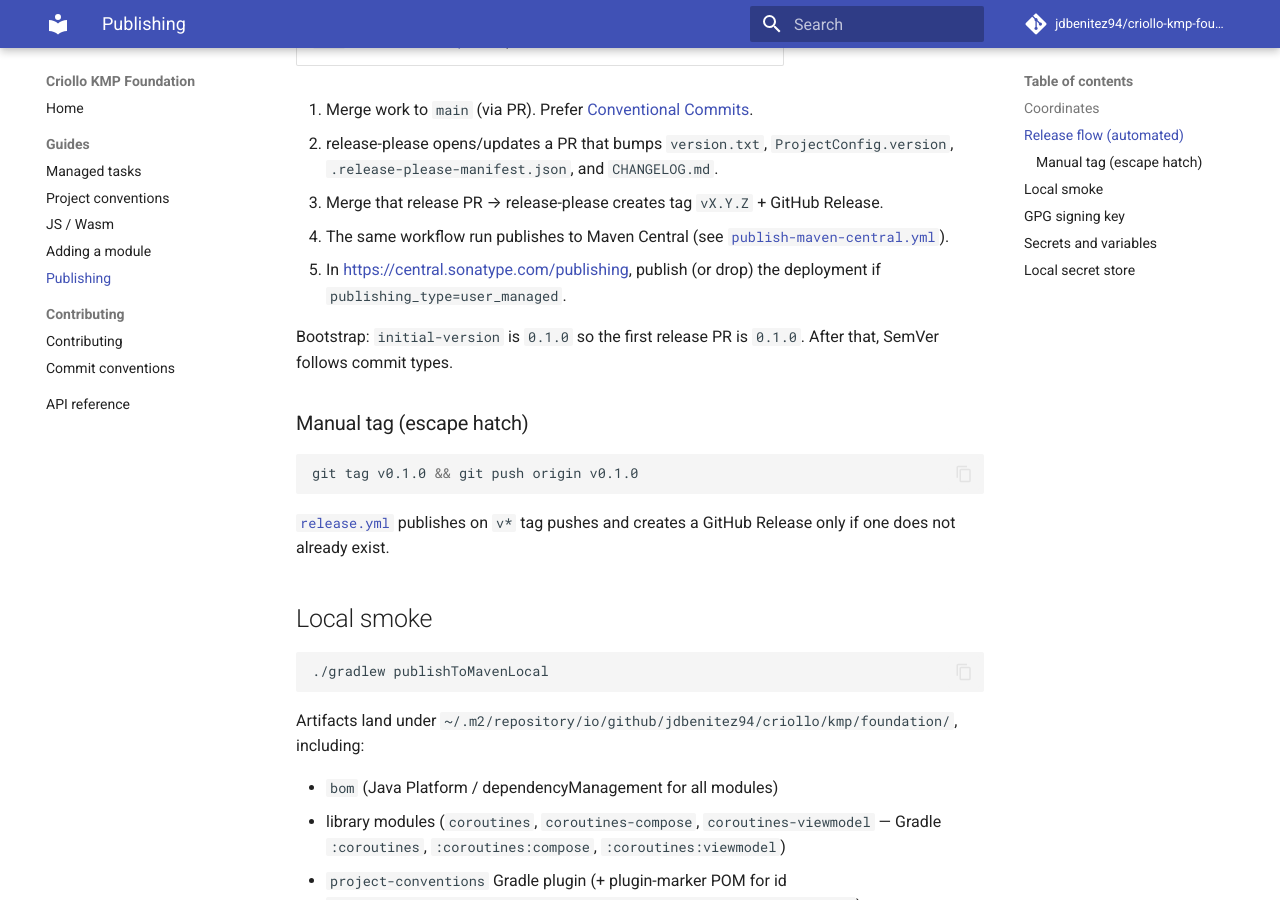
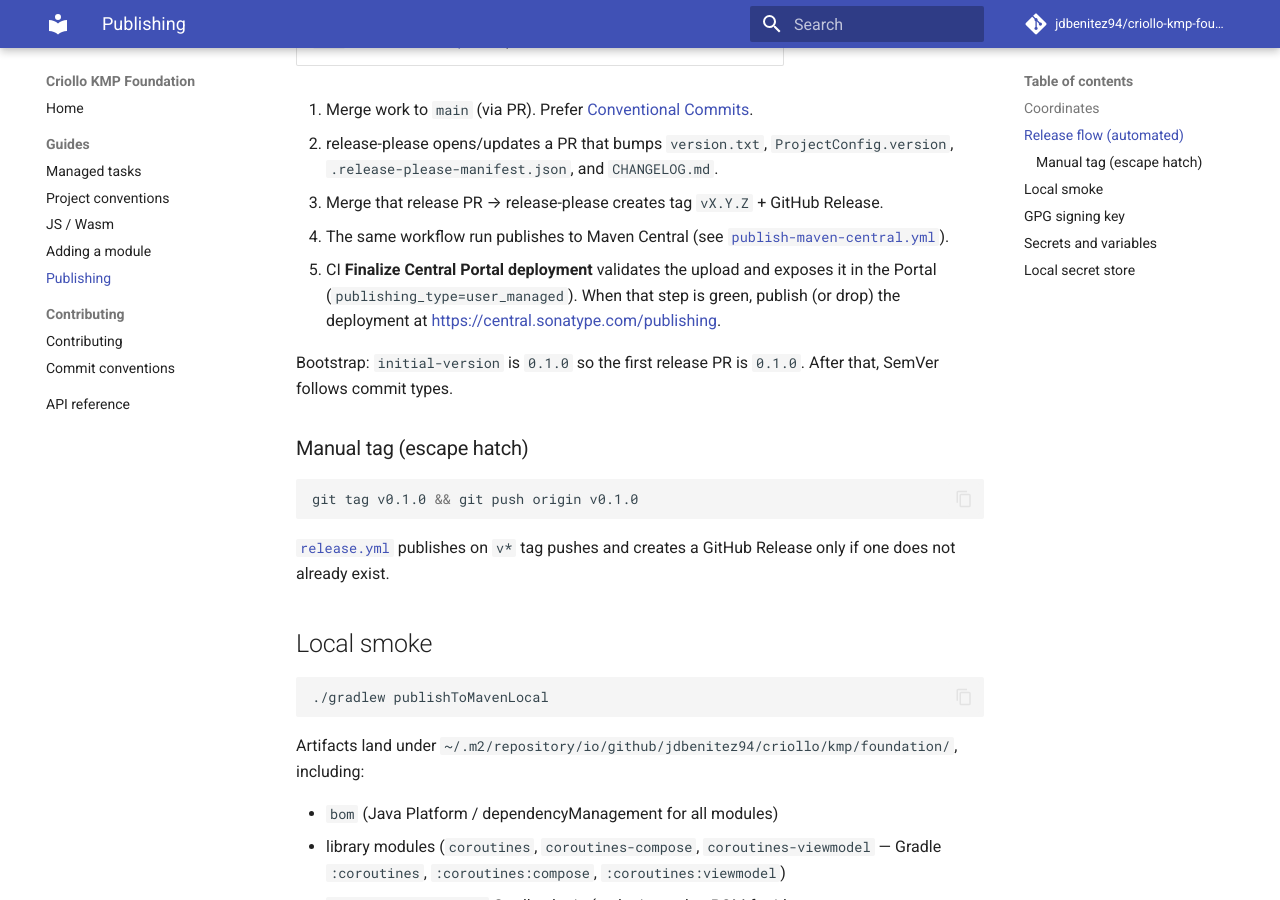
Before and after one commit to jdbenitez94/criollo-kmp-foundation, an MkDocs documentation site: the page built from docs/publishing.md, in a window 1280 px wide and 900 px high, scrolled down 603 px. Built offline with MkDocs 1.6.1 and Material for MkDocs 9.7.7, drawn with Linux system fonts in a browser that asks for light colours; comment, search, counter and statistics services are not loaded.

Commit message:
fix(publish): javadoc jars, finalize CI, README badges
Add KMP jvm -javadoc.jar for Central validation, clarify
user_managed finalize notices, and fix README badges (Codacy
native URL, Maven static until indexed, release + docs).

```diff
--- a/docs/publishing.md
+++ b/docs/publishing.md
@@ -23,8 +23,9 @@ with in-memory PGP signing in CI.
 3. Merge that release PR → release-please creates tag `vX.Y.Z` + GitHub Release.
 4. The same workflow run publishes to Maven Central (see
    [`publish-maven-central.yml`](../.github/workflows/publish-maven-central.yml)).
-5. In <https://central.sonatype.com/publishing>, publish (or drop) the deployment if
-   `publishing_type=user_managed`.
+5. CI **Finalize Central Portal deployment** validates the upload and exposes it in the Portal
+   (`publishing_type=user_managed`). When that step is green, publish (or drop) the deployment at
+   <https://central.sonatype.com/publishing>.
 
 Bootstrap: `initial-version` is `0.1.0` so the first release PR is `0.1.0`. After that, SemVer follows commit types.
 
```
Also changed, not shown: BADGES-SETUP.md (+12 -3 lines), README.md (+4 -2 lines), .github/workflows/README.md, 2 other files.
